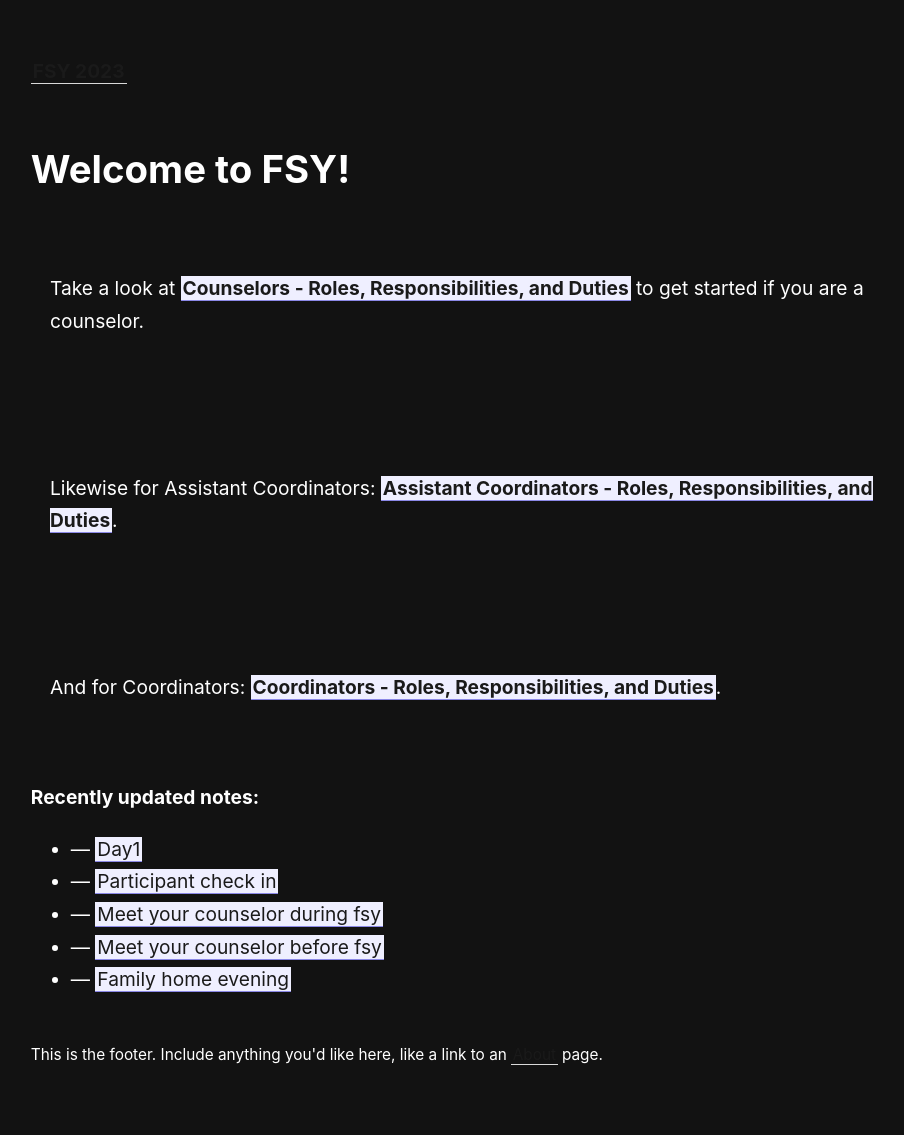
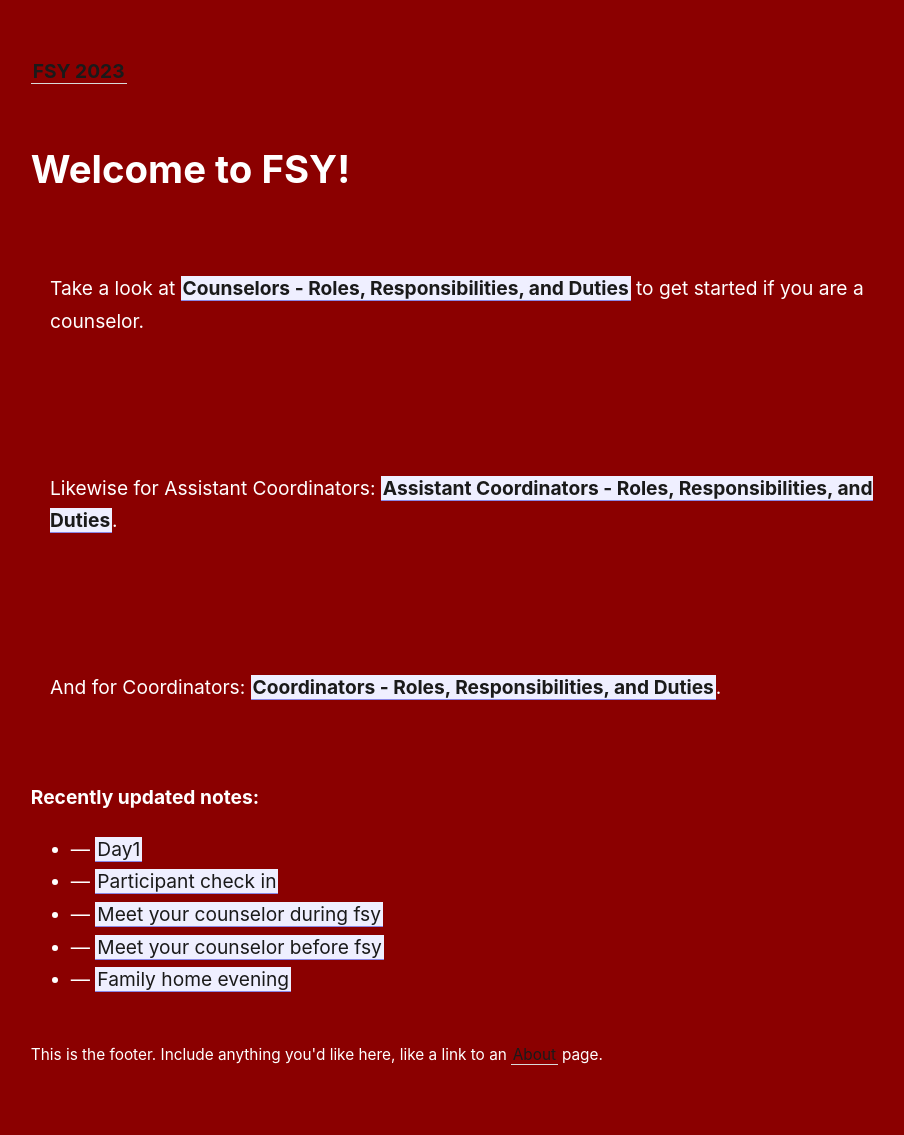
Before and after one commit to Patrizio-programs/FSY-Digital, a Jekyll site: the page built from _pages/index.md, in a window 1280 px wide. Shown: the whole page, without its empty margins (46-950 px from the left). Built offline with Jekyll 4.4.1, drawn with Linux system fonts in a browser that asks for light colours.

Commit message:
Update _style.scss

```diff
--- a/_sass/_style.scss
+++ b/_sass/_style.scss
@@ -15,7 +15,7 @@
   padding: 4vh 6vw;
   overflow-x: hidden;
   color: $color-text;
-  background-color: #121212;
+  background-color: #8B0000;
   font-size: 1rem;
   max-width: 63em;
 
```
